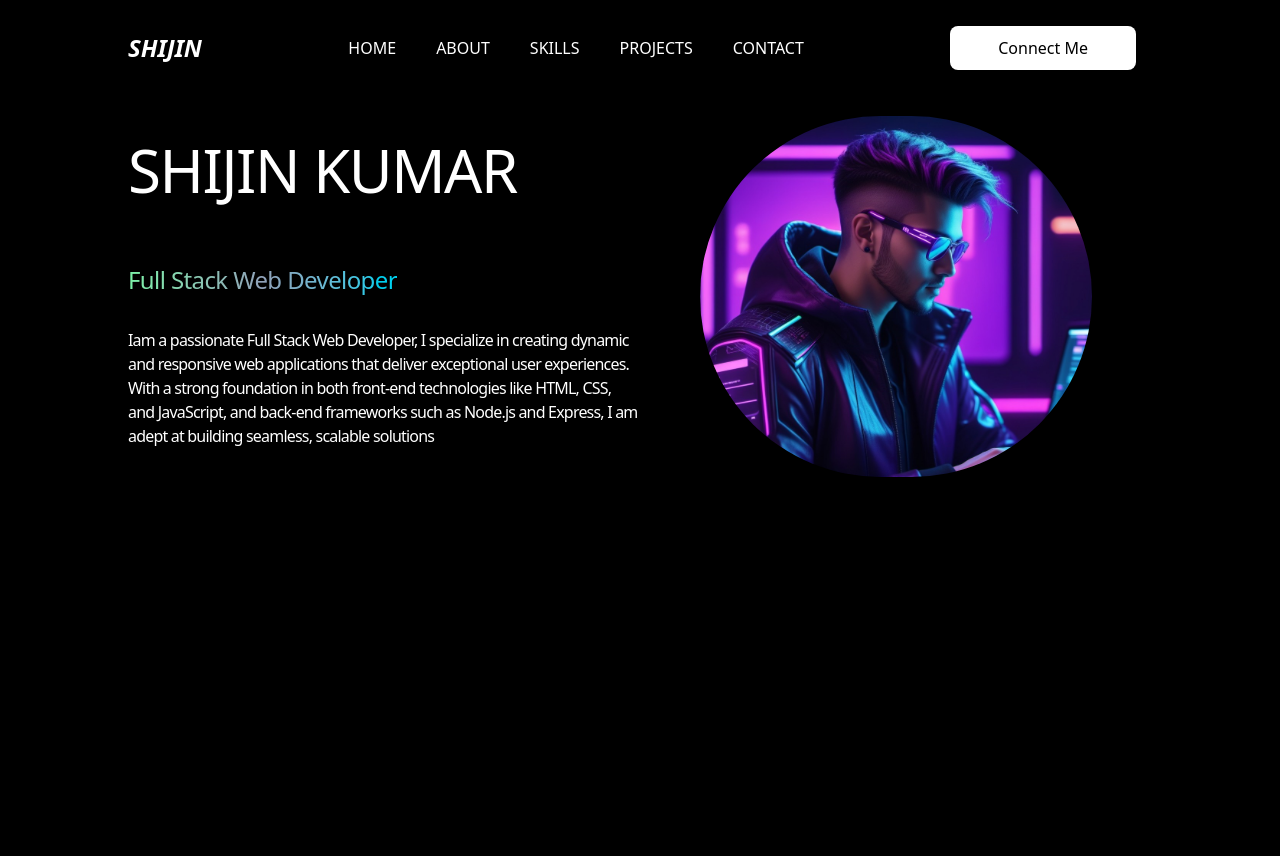
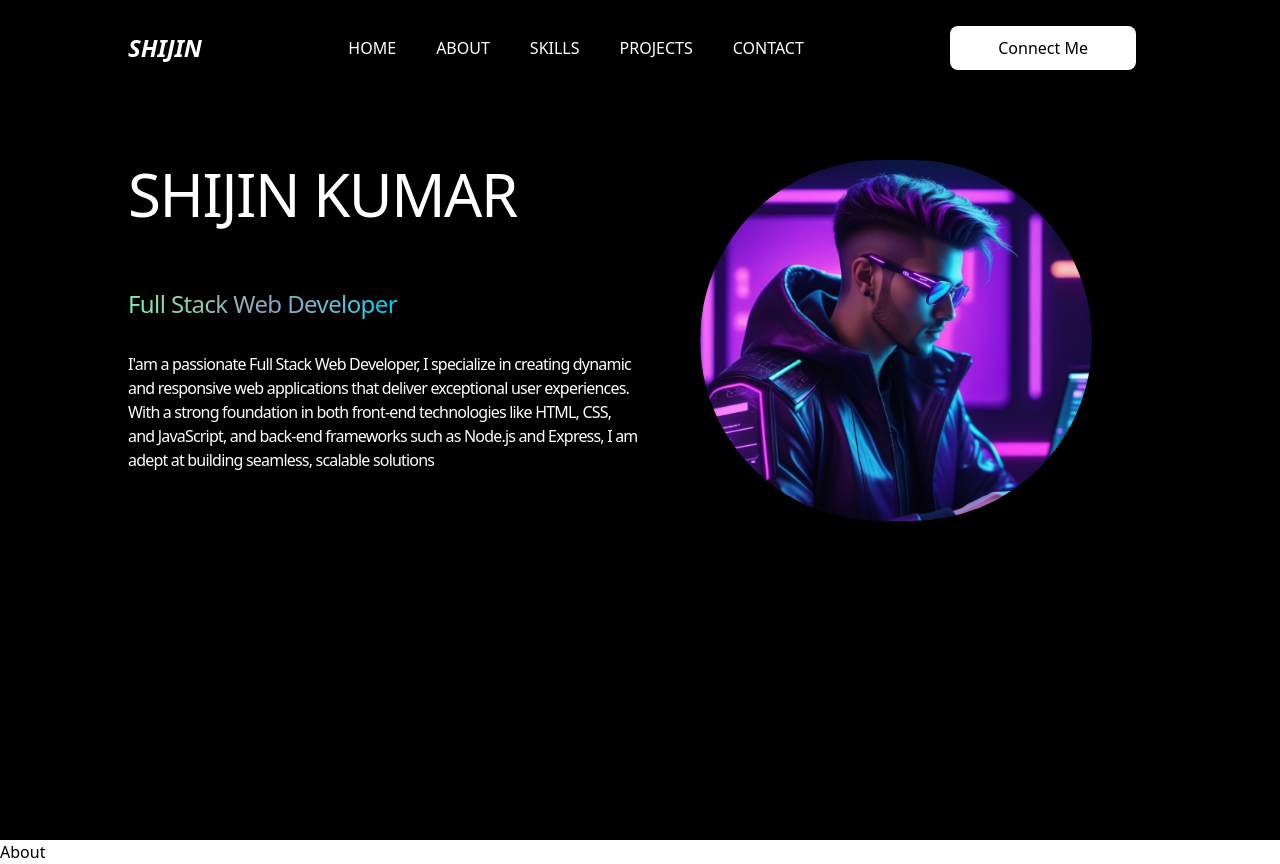
Before and after one commit to Shijin2k3/Portfolio-shijin, a React (Vite) app: page / in a window 1280 px wide. Built offline with nearby package versions, Linux system fonts and the light colour scheme.

Commit message:
solved issues

```diff
--- a/src/App.jsx
+++ b/src/App.jsx
@@ -2,6 +2,7 @@ import { useState } from 'react'
 import './App.css'
 import ResponsiveNav from './components/Navbar/ResponsiveNav'
 import Hero from './components/hero/Hero'
+import About from './components/about/About'
 
 function App() {
 
@@ -11,6 +12,7 @@ function App() {
       <div className='overflow-hidden'>
         <ResponsiveNav />
         <Hero />
+        <About />
       </div>
 
 
--- a/src/components/Navbar/Navbar.jsx
+++ b/src/components/Navbar/Navbar.jsx
@@ -16,7 +16,7 @@ const Navbar = ({openNav}) => {
               {navItems.map(({link,path})=>(
                 <Link key={path} className="relative uppercase text-white text-base font-medium w-fit block after:block
                  after:content-[''] after:absolute after:h-[3px] after:bg-cyan-300 after:w-full after:scale-x-0 hover:after:scale-x-100
-                  after:transition duration-300 after:origin-right"
+                  after:transition duration-300 after:origin-right cursor-pointer"
                 to={path} spy={true} offset={-100} smooth={true}>{link}</Link>
               ))}
             </div>
--- /dev/null
+++ b/src/components/about/About.jsx
@@ -0,0 +1,9 @@
+import React from 'react'
+
+const About = () => {
+  return (
+    <div>About</div>
+  )
+}
+
+export default About
--- a/src/components/hero/Hero.jsx
+++ b/src/components/hero/Hero.jsx
@@ -3,7 +3,8 @@ import profile from '../../assets/Hero.jpg'
 
 const Hero = () => {
   return (
-    <div className='relative w-full h-[120vh] sm:h-[100vh] mt-14 bg-black text-white'>
+    <div className='bg-black'>
+    <div className='relative w-full h-[120vh] sm:h-[100vh] mt-10 bg-black text-white pt-10'>
       <div className='w-[90%] xl:w-[80%] m-auto flex flex-wrap pt-5'>
          <div className='w-full lg:w-1/2 '>
             <div className='flex flex-col items-center lg:items-start'>
@@ -12,19 +13,20 @@ const Hero = () => {
                bg-clip-text text-2xl tracking-tight text-transparent'>
                 Full Stack Web Developer
               </span>
-              <p className='my-2 max-w-xl py-6 font-light tracking-tighter'>Iam a passionate Full Stack Web Developer, I specialize in creating dynamic and responsive web applications
+              <p className='my-2 max-w-xl py-6 font-light tracking-tighter'>I'am a passionate Full Stack Web Developer, I specialize in creating dynamic and responsive web applications
                 that deliver exceptional user experiences. With a strong foundation in both front-end technologies like HTML,
                  CSS, and JavaScript, and back-end frameworks such as Node.js and Express, I am adept at building seamless, scalable solutions</p>
             </div>
          </div>
-         <div className='w-full lg:w-1/2 lg:pt-10 lg:p-15 p-5 '>
+         <div className='w-full lg:w-1/2 lg:pt-10  lg:p-12 xl:p-15  p-5 '>
             <div className='flex justify-center'>
-              <img src={profile} alt="profile"  className=' rounded-full'/>
+              <img src={profile} alt="profile"  className='rounded-full cursor-pointer overflow-hidden'/>
             </div>
          </div>
       </div>
 
     </div>
+    </div>
   )
 }
 
```
